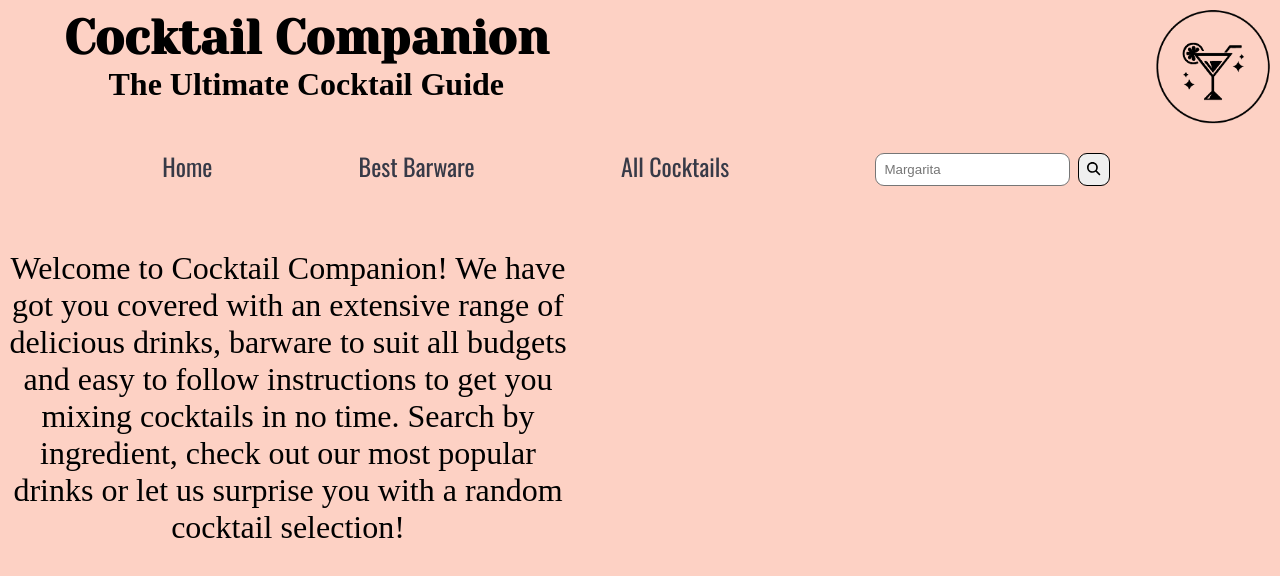
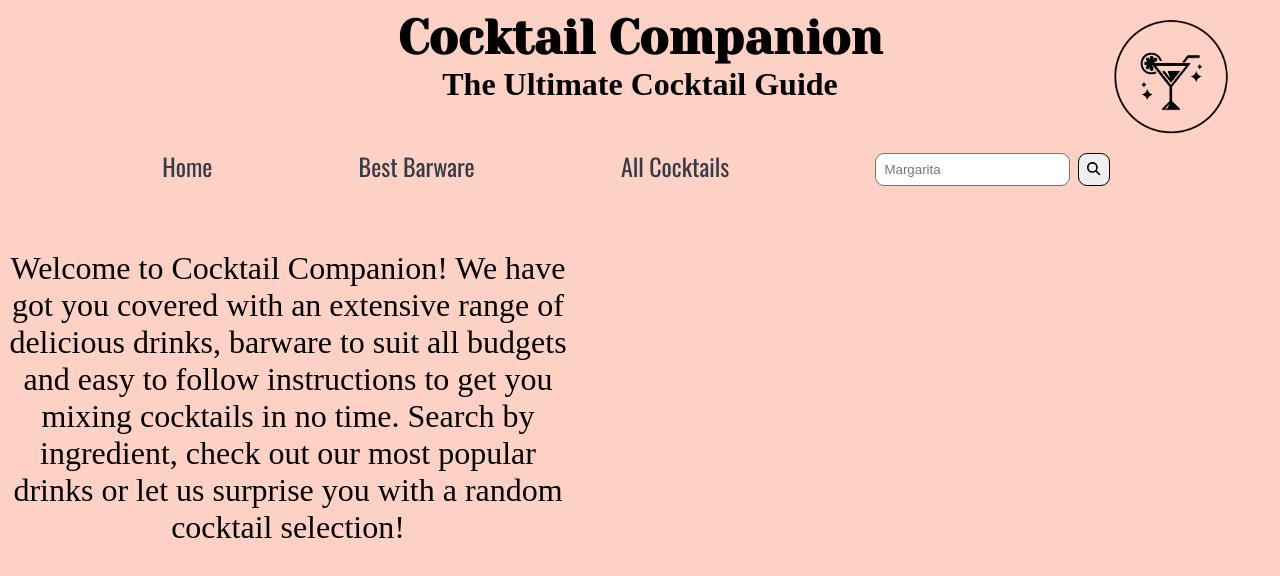
Before and after one commit to josenymad/cocktail-companion, a React (Create React App) app: page / in a window 1280 px wide. Shown: the top 576 px of the page. Built offline with nearby package versions, Linux system fonts and the light colour scheme; no server answers; a web font is replaced by a local one.

Commit message:
main logo position

```diff
--- a/src/styles/title.css
+++ b/src/styles/title.css
@@ -1,7 +1,7 @@
 .title {
     display: flex;
     flex-direction: row;
-    justify-content: space-between;
+    justify-content: center;
     padding: 0% 5%;
   }
 
@@ -26,6 +26,8 @@
     top: 0;
     right: 0;
     margin: 0.5%;
+    margin-right: 3em;
+    margin-top: 1em;;
   }
 
   .logo img {
```
